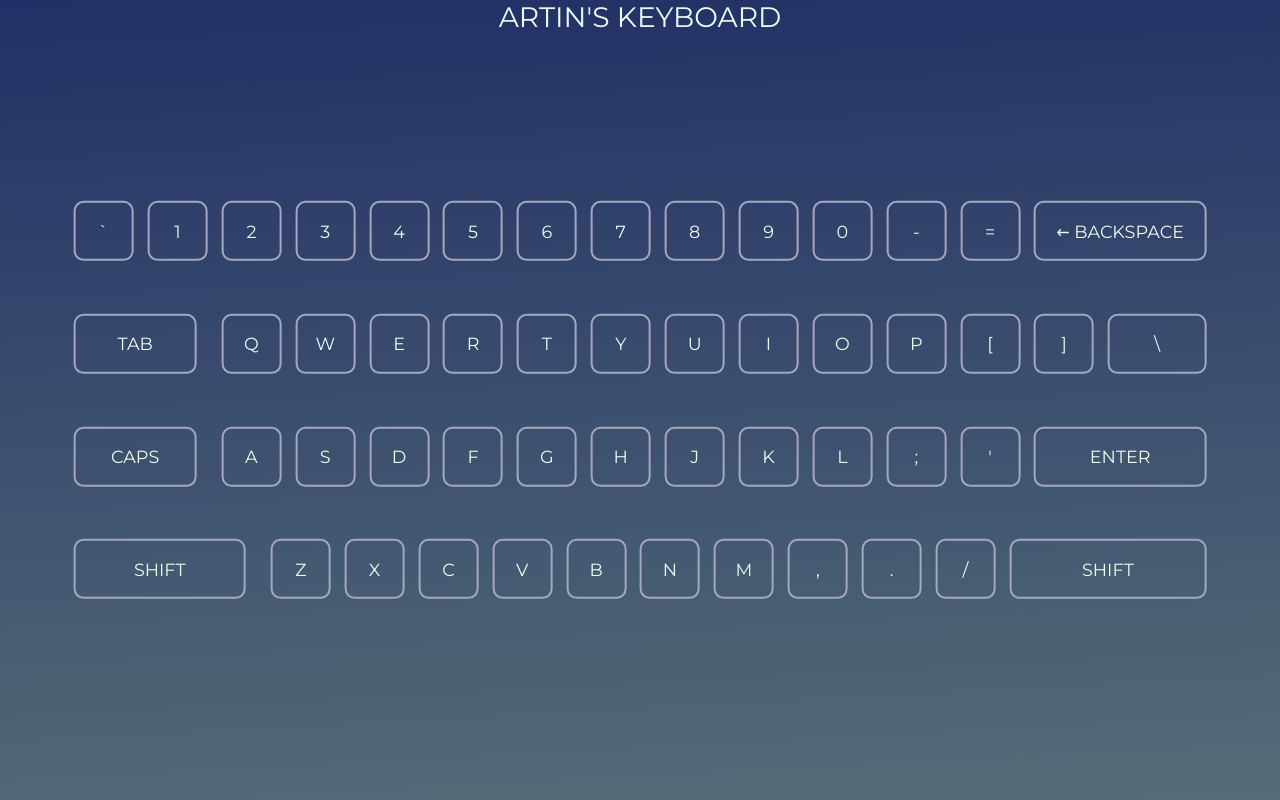
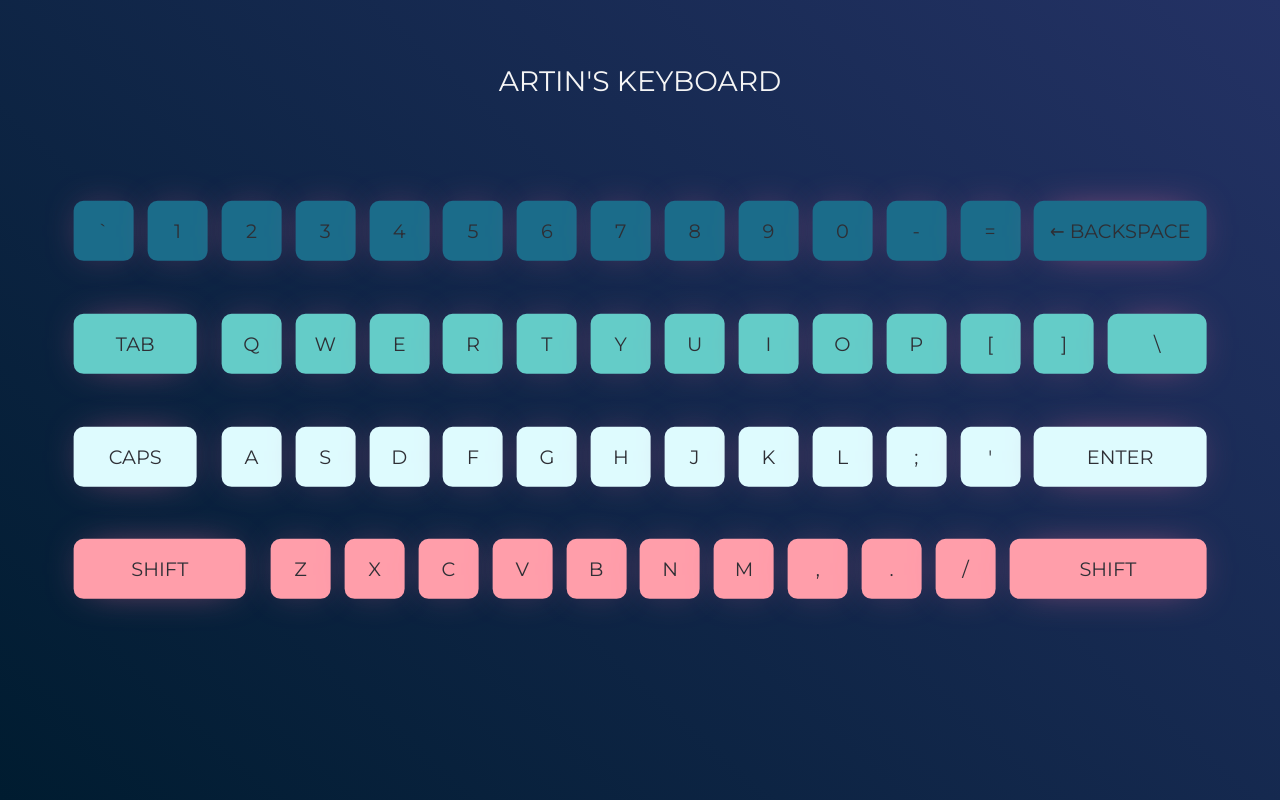
Before and after one commit to artinZareie/HTML_Homework, a plain HTML site: page index.html in a window 1280 px wide. Drawn offline with Linux system fonts and the light colour scheme.

Commit message:
Add some styles

```diff
--- a/style.css
+++ b/style.css
@@ -1,11 +1,22 @@
 @import url('https://fonts.googleapis.com/css2?family=Montserrat:ital,wght@0,100;0,200;0,300;0,400;0,500;0,600;0,700;0,800;0,900;1,100;1,200;1,300;1,400;1,500;1,600;1,700;1,800;1,900&family=Roboto:ital,wght@0,100;0,300;0,400;0,500;0,700;0,900;1,100;1,300;1,400;1,500;1,700;1,900&display=swap');
+
+:root {
+    --red: rgb(255, 100, 100);
+    --green: rgb(100, 200, 100);
+    --blue: rgb(100, 100, 255);
+    --bg-dark: #1b6c8a;
+    --bg-primary: #64ccc8;
+    --bg-secondary: #defbfe;
+    --bg-danger: #ff9eaa;
+    --bg-soft: #ffd0cb;
+}
 
 * {
     padding: 0;
     margin: 0;
     font-family: 'Montserrat', 'Roboto', 'Segoe UI', Tahoma, Geneva, Verdana, sans-serif;
     font-size: 1.1em;
-    color: rgb(237, 250, 240);
+    color: rgb(46, 47, 53);
 }
 
 body {
@@ -13,11 +24,11 @@ body {
 }
 
 main {
-    background: rgb(85,109,119);
-    background: -moz-linear-gradient(357deg, rgba(85,109,119,1) 0%, rgba(33,48,102,1) 100%);
-    background: -webkit-linear-gradient(357deg, rgba(85,109,119,1) 0%, rgba(33,48,102,1) 100%);
-    background: linear-gradient(357deg, rgba(85,109,119,1) 0%, rgba(33,48,102,1) 100%);
-    filter: progid:DXImageTransform.Microsoft.gradient(startColorstr="#556d77",endColorstr="#213066",GradientType=1);
+    background: rgb(0,28,48);
+    background: -moz-linear-gradient(42deg, rgba(0,28,48,1) 0%, rgba(36,50,101,1) 100%);
+    background: -webkit-linear-gradient(42deg, rgba(0,28,48,1) 0%, rgba(36,50,101,1) 100%);
+    background: linear-gradient(42deg, rgba(0,28,48,1) 0%, rgba(36,50,101,1) 100%);
+    filter: progid:DXImageTransform.Microsoft.gradient(startColorstr="#001c30",endColorstr="#243265",GradientType=1);
     width: 100vw;
     height: 100vh;
     overflow: hidden;
@@ -30,6 +41,8 @@ main {
     text-align: center;
     font-weight: normal;
     font-size: 1.6rem;
+    margin-top: 5%;
+    color: whitesmoke;
 }
 
 .container {
@@ -45,13 +58,19 @@ main {
 }
 
 .key {
-    border: 2px solid rgb(166, 166, 190);
     text-transform: uppercase;
     min-width: 60px;
     min-height: 60px;
     border-radius: 10px;
     background: none;
-    font-size: 1rem;
+    font-size: 1.1rem;
+    animation: backlight 5s -0.5s linear infinite;
+    outline: none;
+    border: none;
+}
+
+.key:focus {
+    outline: none;
 }
 
 /*
@@ -112,3 +131,26 @@ Finally I add 2 more fr's to make the grid
 .fr-9 {
     grid-column: span 9;
 }
+
+@keyframes backlight {
+    0% { box-shadow: 0 0 5vmin -2vmin var(--red); }
+    33% { box-shadow: 0 0 5vmin -2vmin var(--blue); }
+    66% { box-shadow: 0 0 5vmin -2vmin var(--green); }
+    100% { box-shadow: 0 0 5vmin -2vmin var(--red); }
+}
+
+.flex:nth-child(4n + 1) .key {
+    background-color: var(--bg-dark);
+}
+
+.flex:nth-child(4n + 2) .key {
+    background-color: var(--bg-primary);
+}
+
+.flex:nth-child(4n + 3) .key {
+    background-color: var(--bg-secondary);
+}
+
+.flex:nth-child(4n) .key {
+    background-color: var(--bg-danger);
+}
```
